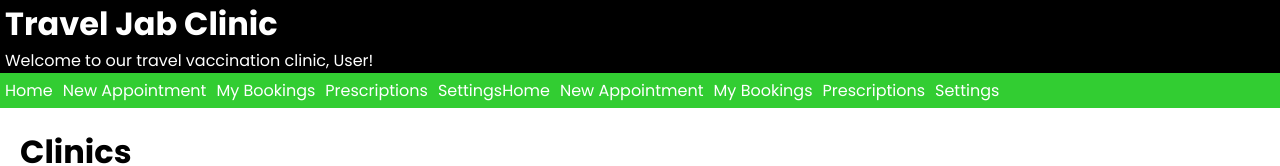
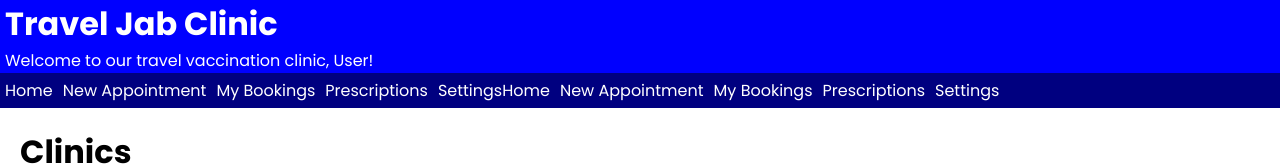
Before and after one commit to Elijah-Obiago/group66-database-coursework-Y2, a React (Vite) app: page / in a window 1280 px wide. Shown: the top 166 px of the page. Built offline with nearby package versions, Linux system fonts and the light colour scheme.

Commit message:
Colour amendments

```diff
--- a/src/App.scss
+++ b/src/App.scss
@@ -15,7 +15,7 @@ div.layout {
 
   header {
     padding: 0 5px;
-    background: black;
+    background: blue;
 
     h1 {
       color: white;
@@ -28,7 +28,7 @@ div.layout {
 
   nav {
     padding: 5px;
-    background: limegreen;
+    background: navy;
     display: flex;
     gap: 10px;
 
@@ -78,7 +78,7 @@ div.layout {
   footer {
     height: 50px;
     padding: 0 5px;
-    background: limegreen;
+    background: navy;
     display: flex;
     align-items: center;
     justify-content: center;
```
